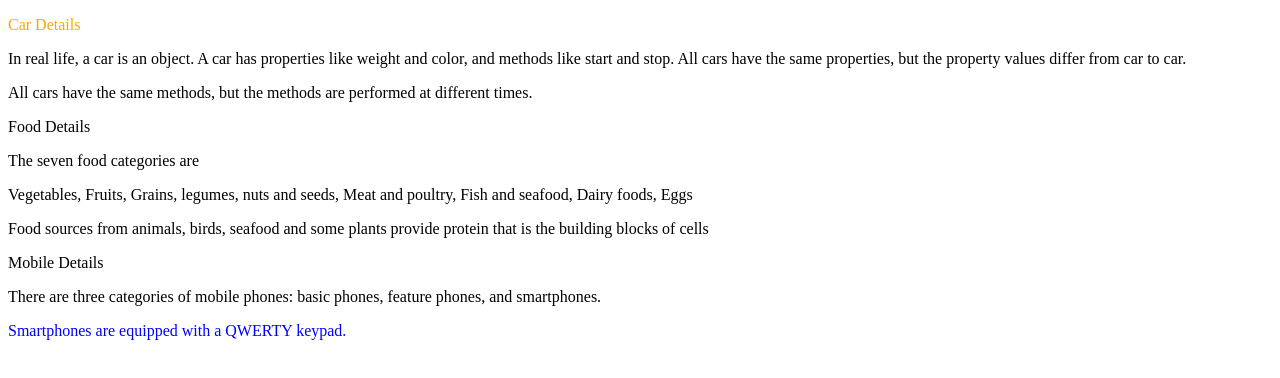
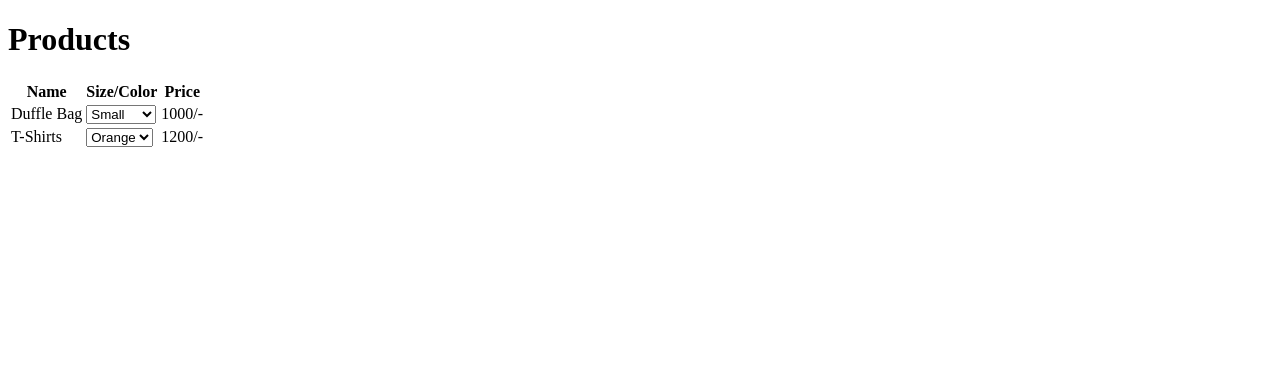
Before and after one commit to aman1tiwari/Jquery-Basics, a plain HTML site: page src/index.html in a window 1280 px wide. Drawn offline with nearby package versions, Linux system fonts and the light colour scheme.

Commit message:
List of products

```diff
--- a/src/index.html
+++ b/src/index.html
@@ -1,46 +1,71 @@
 <!DOCTYPE html>
-<html>
-  <title>Test</title>
-  <script src="https://ajax.googleapis.com/ajax/libs/jquery/2.1.1/jquery.min.js"></script>
-  <meta name="viewport" content="width=device-width, initial-scale=1" />
-  <body>
-    <div class="test">
-      <p>Car Details</p>
-      <p>
-        In real life, a car is an object. A car has properties like weight and
-        color, and methods like start and stop. All cars have the same
-        properties, but the property values differ from car to car.
-      </p>
-      <p>
-        All cars have the same methods, but the methods are performed at
-        different times.
-      </p>
-    </div>
-    <div class="demo">
-      <p>Food Details</p>
-      <p>The seven food categories are</p>
-      <p>
-        Vegetables, Fruits, Grains, legumes, nuts and seeds, Meat and poultry,
-        Fish and seafood, Dairy foods, Eggs
-      </p>
-      <p>
-        Food sources from animals, birds, seafood and some plants provide
-        protein that is the building blocks of cells
-      </p>
-    </div>
-    <div class="test">
-      <p>Mobile Details</p>
-      <p>
-        There are three categories of mobile phones: basic phones, feature
-        phones, and smartphones.
-      </p>
-      <p>Smartphones are equipped with a QWERTY keypad.</p>
-    </div>
-    <script>
-        setTimeout(function(){
-     $(".test").children().first().css({"color":"orange"});
-     $(".test").children().last().css({"color":"blue"});
-   },5000);
-   </script>
-  </body>
+<html lang="en">
+<head>
+    <meta charset="UTF-8">
+    <meta http-equiv="X-UA-Compatible" content="IE=edge">
+    <meta name="viewport" content="width=device-width, initial-scale=1.0">
+    <title>List of products</title>
+    <script src="https://ajax.googleapis.com/ajax/libs/jquery/3.6.0/jquery.min.js"></script>
+    <style>
+
+    </style>
+</head>
+<body>
+    <div class="products">
+        <h1>Products</h1>
+        <table>
+          <tr>
+            <th>Name</th>
+            <th>Size/Color</th>
+            <th>Price</th>
+          </tr>
+          <tr>
+            <td>Duffle Bag</td>
+            <td>
+              <select id="slist" >
+                <option value="small">Small</option>
+                <option value="medium">Medium</option>
+                <option value="large">Large</option>
+              </select>
+            </td>
+            <td id="price">1000/-</td>
+          </tr>
+          <tr>
+            <td>T-Shirts</td>
+            <td>
+              <select id="clist" >
+                <option value="orange">Orange</option>
+                <option value="yellow">Yellow</option>
+              </select>
+            </td>
+            <td id="cprice">1200/-</td>
+          </tr>
+        </table>
+      </div>
+      <script>
+           $("#slist").change(function(){
+      var val = $("#slist").val();
+      $("#price").empty();
+      if(val=="medium"){
+        $("#price").append("2000/-");
+      }
+      else if(val=="large"){
+        $("#price").append("3000/-");
+      }
+      else {
+        $("#price").append("1000/-");
+      }
+    });
+
+    $("#clist").change(function(){
+      var val = $("#clist").val();
+      $("#cprice").empty();
+      if(val=="yellow"){
+        $("#cprice").append("3500/-");
+      }else {
+        $("#cprice").append("1200/-");
+      }
+    });
+      </script>
+</body>
 </html>
```
